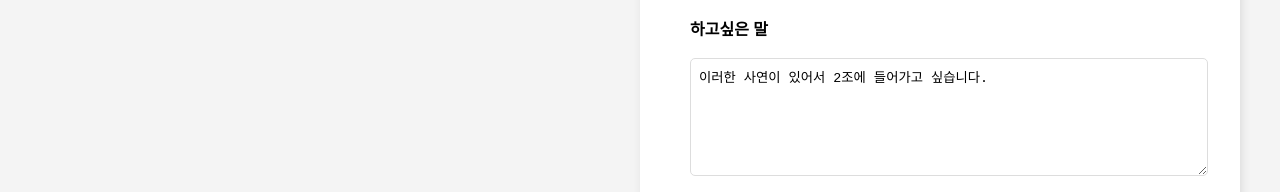
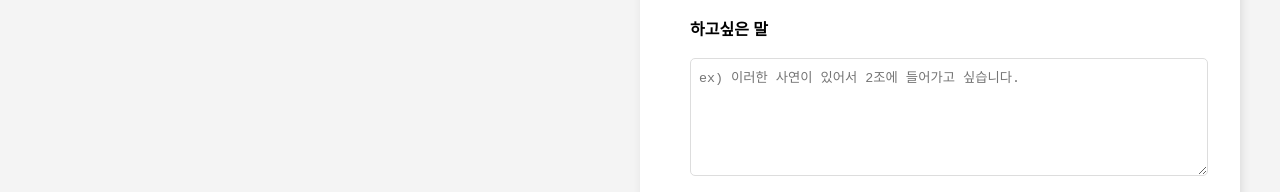
Before and after one commit to mike7643/eureka-team-intro, a plain HTML site: page joinus/joinus.html in a window 1280 px wide. Shown: the part 710-902 px from the top of the page. Drawn offline with Linux system fonts and the light colour scheme.

Commit message:
최종 수정 후 재배포

```diff
--- a/joinus/joinus.html
+++ b/joinus/joinus.html
@@ -1,11 +1,13 @@
 <!DOCTYPE html>
 <html lang="en">
+
 <head>
   <meta charset="UTF-8" />
   <meta name="viewport" content="width=device-width, initial-scale=1.0" />
   <link rel="stylesheet" href="joinus.css" />
   <title>Join Us</title>
 </head>
+
 <body>
   <div class="container">
     <!-- 상단 제목 -->
@@ -60,14 +62,8 @@
           <input id="phone" type="text" placeholder="010-0000-0000" /><br />
           <label>성별</label><br />
           <div class="radio-group">
-              <input id="male" type="radio" name="gender" value="M" /><label
-                for="male"
-                >남</label
-              >
-              <input id="female" type="radio" name="gender" value="F" checked /><label
-                for="female"
-                >여</label
-              >
+            <input id="male" type="radio" name="gender" value="M" /><label for="male">남</label>
+            <input id="female" type="radio" name="gender" value="F" checked /><label for="female">여</label>
           </div><br />
           <label>취미</label><br />
           <div class="checkbox-group">
@@ -90,9 +86,7 @@
             <option id="ET" value="ET">ETCs</option>
           </select><br />
           <label for="desc">하고싶은 말</label><br />
-            <textarea name="desc" id="desc" cols="30" rows="5">
-이러한 사연이 있어서 2조에 들어가고 싶습니다.
-            </textarea>
+          <textarea placeholder="ex) 이러한 사연이 있어서 2조에 들어가고 싶습니다." name="desc" id="desc" cols="30" rows="5"></textarea>
         </form>
         <br />
         <input id="btnRegister" type="button" value="가입하기" />
@@ -161,4 +155,5 @@
   </script>
   <script src="../gototeam.js"></script>
 </body>
+
 </html>
```
Lines whose indentation alone changed are shown as unchanged.
